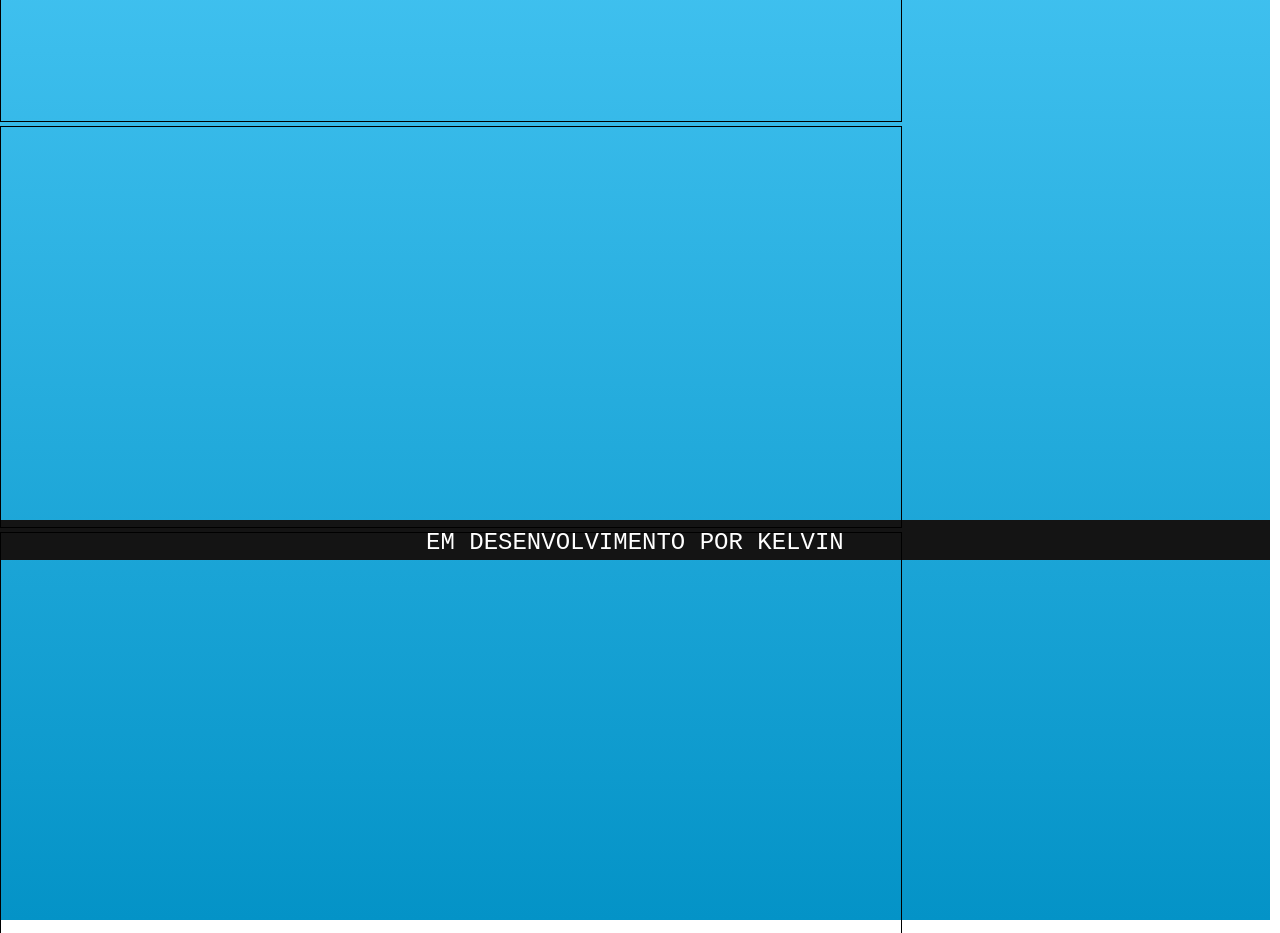
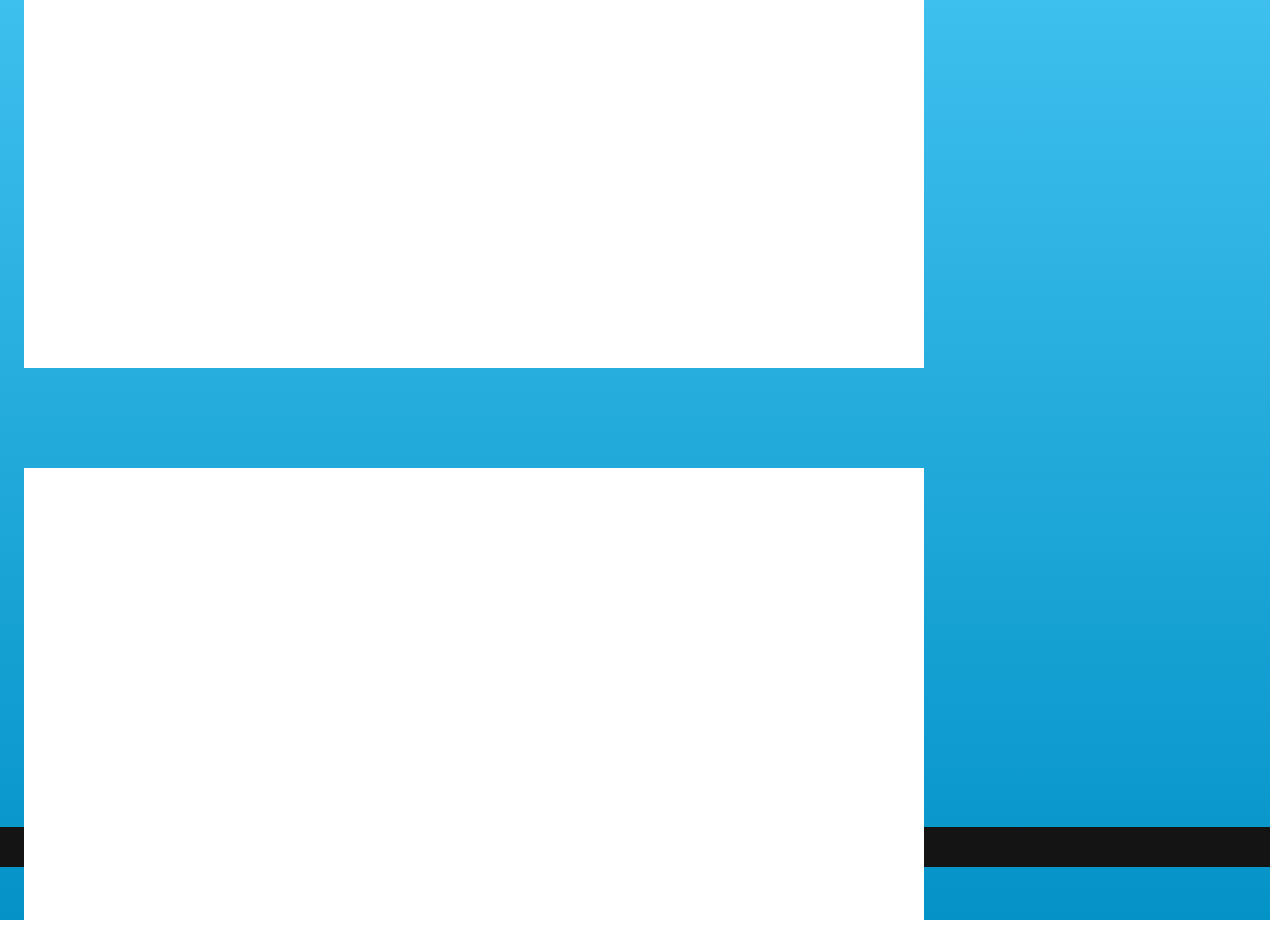
Before and after one commit to JKelvin001/projeto-loja, a plain HTML site: page index.html in a window 1280 px wide. Shown: the part 1080-2013 px from the top of the page. Drawn offline with Linux system fonts and the light colour scheme.

Commit message:
Update style.css

```diff
--- a/estilos/style.css
+++ b/estilos/style.css
@@ -61,12 +61,14 @@ main{
 }
 .blocos{
     display: inline-block;
+    background-color: white;
     width: 900px;
-    height: 400px;
-    border: 1px solid black;
+    height: 600px;
+    margin: 48px 24.150px;
 }
 /*CORPO*/
 footer{
+    margin-top: 24%;
     background-color: rgb(20, 20, 20);
     width: 99.2vw;
     height: 5vh;
```
